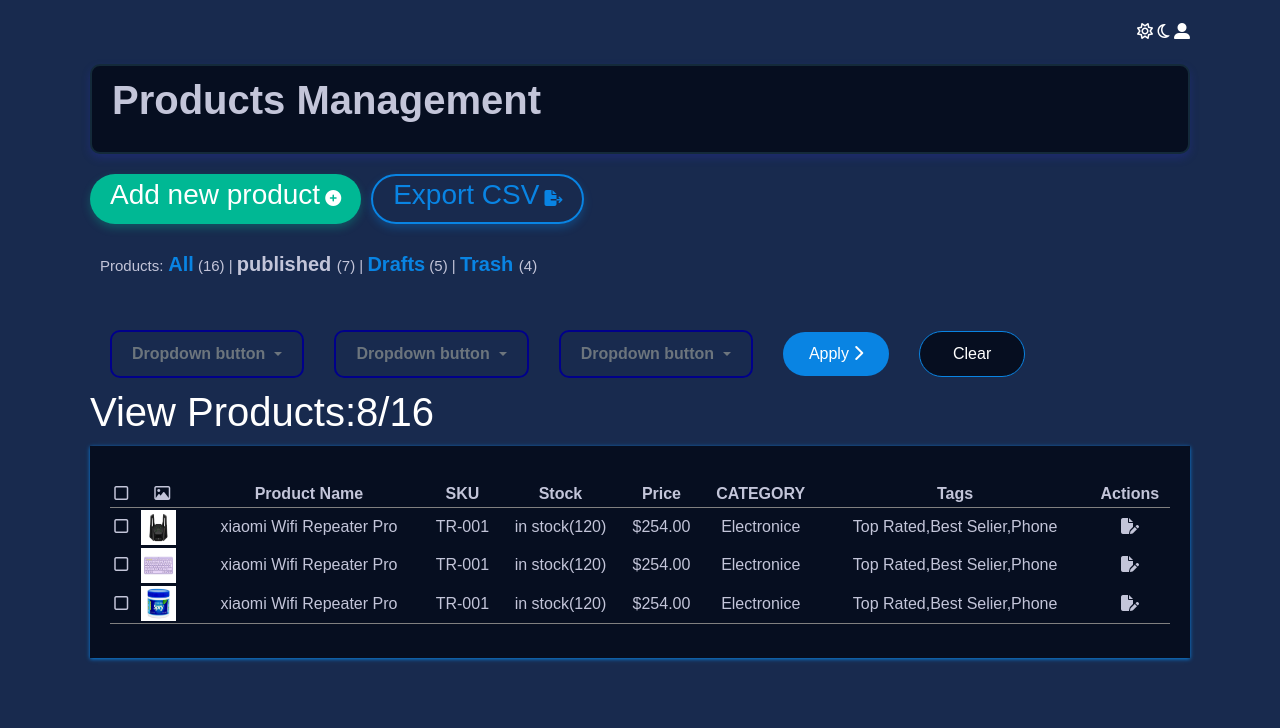
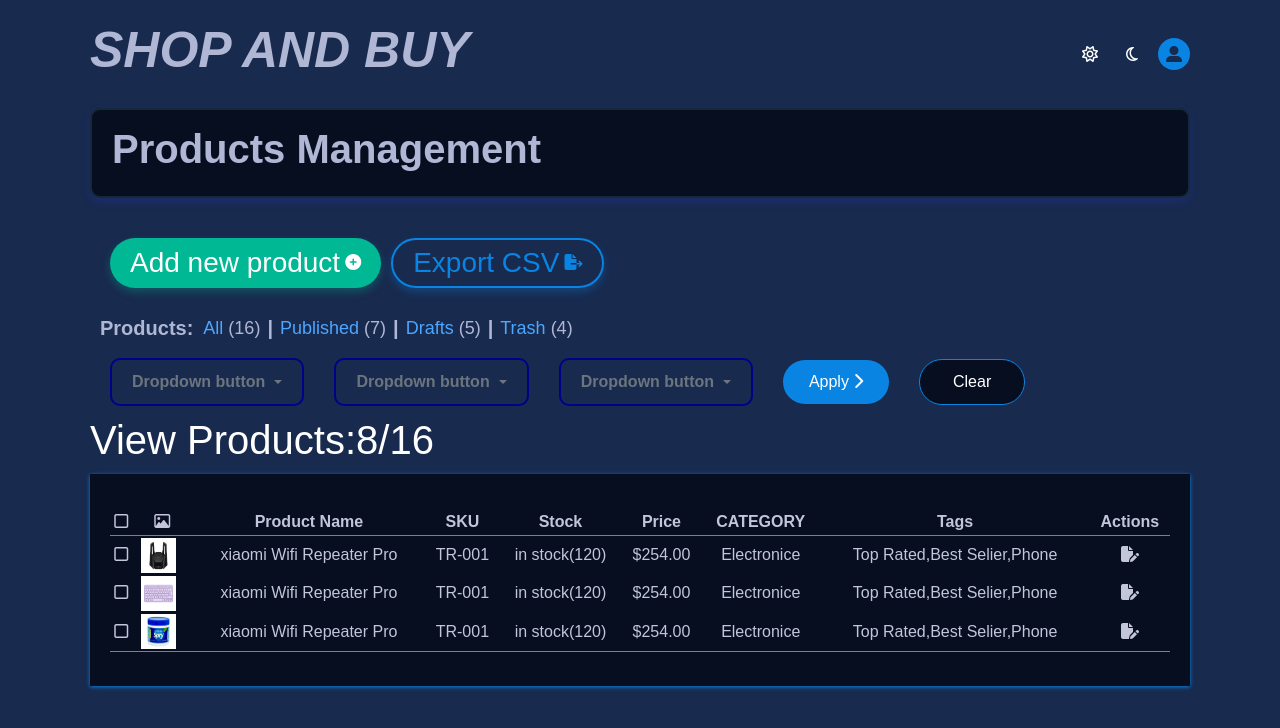
Before and after one commit to toqat47/Shop-buy, a plain HTML site: page Products_Management.html in a window 1280 px wide. Drawn offline with nearby package versions, Linux system fonts and the light colour scheme.

Commit message:
update some product page managment

```diff
--- a/Products_Management.html
+++ b/Products_Management.html
@@ -12,11 +12,13 @@
   <body>
     <div class="container">
       <header class="header">
-        <div class="icon">
+        <h1 class="site-name">SHOP AND BUY</h1>
+          <div class="header-right-side">
             <i class="fa-regular fa-sun"></i>
             <i class="fa-regular fa-moon"></i>
-         <i class="fa-solid fa-user-large"></i>
+            <a class="header-profile" href="#"><i class="fa-solid fa-user-large"></i></a>
           </div>
+        </header>
           <div class="title">
         <h1>Products Management</h1>
           </div>
@@ -29,8 +31,37 @@
           </button>
         </div>
         <div class="product">
-        <p>Products:<span class="all"> All</span>   (16) | <span class="published"> published </span>    (7) |
-             <span class="all"> Drafts</span>    (5) | <span class="all"> Trash </span>   (4)</p>
+          <p>
+            <div class="taxonmies-div-title">Products:</div>
+            <div class="taxonmies">
+              <div class="single-tax">
+                <span class="tax-name">
+                  <a href="#">All</a>
+                </span>
+                <span class="tax-count">(16)</span>
+                <div class="tax-sperator">|</div>
+              </div>
+              <div class="single-tax">
+                <span class="tax-name">
+                  <a href="#">Published</a>
+                </span>
+                <span class="tax-count">(7)</span>
+                <div class="tax-sperator">|</div>
+              </div>
+              <div class="single-tax">
+                <span class="tax-name">
+                  <a href="#">Drafts</a>
+                </span>
+                <span class="tax-count">(5)</span>
+                <div class="tax-sperator">|</div>
+              </div>
+              <div class="single-tax">
+                <span class="tax-name">
+                  <a href="#">Trash</a>
+                </span>
+                <span class="tax-count">(4)</span>
+              </div>
+            </div>
         </div>
         <div class="Dropdown">
         <div class="dropdown_1">
@@ -66,7 +97,7 @@
         <button class="apply-btn">Apply <i class="fa-solid fa-chevron-right"></i></button>
         <button class="clear-btn">Clear</button>
       </div>
-    </header>
+
       <!-- <div class="table_box">
           <div class="table_row">
               <div class="table_cell">
@@ -159,6 +190,6 @@
     <script src="https://cdn.jsdelivr.net/npm/bootstrap@5.3.3/dist/js/bootstrap.bundle.min.js" integrity="sha384-YvpcrYf0tY3lHB60NNkmXc5s9fDVZLESaAA55NDzOxhy9GkcIdslK1eN7N6jIeHz" crossorigin="anonymous"></script>
     <script src="https://ajax.googleapis.com/ajax/libs/jquery/3.7.1/jquery.min.js"></script>
     <script src="js/main.js"></script>
-</body>
+
   </body>
 </html>
--- a/css/master.css
+++ b/css/master.css
@@ -64,9 +64,42 @@ a:hover::before{
    font-style: italic;
    color: var(--color-semi-gray);
 }
+.header {
+   display: flex;
+   gap: 20px;
+   justify-content: space-between;
+   align-items: center;
+   margin-bottom: 20px;
+}
+
+.header-right-side{
+   display: flex;
+   justify-content: center;
+   align-items: center;
+   gap:10px;
+}
+.header-right-side i{
+   font-size: 16px;
+   width: 32px;
+   height: 32px;
+   justify-content: center;
+   align-items: center;
+   display: flex;
+
+}
+
+.header-profile{
+   background-color: var(--border-color);
+   border-radius: 50%;
+}
 
 
-
+.header-profile i{
+   color:var(--secondry-color);
+}
+.header-profile::before{
+   content: none;
+}
 
 .input-div{
    display: flex;
@@ -129,4 +162,50 @@ button[type="submit"]{
    color: var(--link-color);
    font-size: 16px;
 }
+.title{
+   height: 90px;
+   border-radius: 10px;
+   cursor: pointer;
+   display: flex;
+   justify-content: start;
+   align-items: center;
+   width: 100%;
+   background-color: #060e20;
+   border: 2px solid #142a3a;
+   box-shadow: 0 4px 8px rgba(44, 51, 185, 0.3);
+   padding: 20px;
+   margin-bottom: 20px;
+}
+.title h1 {
+   font-size: 40px;
+   font-weight: bold;
+   color: var(--color-semi-gray);
+}
+.taxonmies{
+   display: flex ;
+   gap: 5px;
+   padding: 0 10px;
+}
+.taxonmies-div-title{
+   font-size: 20px;
+   font-weight: 600;
+}
+.tax-sperator{
+   font-size: 20px;
+   font-weight: bold;
+   padding: 0 2px;
+}
+.single-tax{
+   display: flex;
+   justify-content: center;
+   align-items: center;
+   gap: 5px;
+}
 /* ===================================== End  Global  ====================================== */
+
+
+/* ================================================ disable bootsrap ================================ */
+h3{
+   margin-bottom: 0;
+}
+/* ================================================ disable bootsrap ================================ */
--- a/css/products.css
+++ b/css/products.css
@@ -3,35 +3,13 @@
   .container {
     padding: 20px;
   }
-  .icon{
-    flex: 1;
-    text-align: right;
 
-  }
-  .header {
-    display: flex;
-    flex-direction: column;
-    gap: 20px;
-  }
-  .title{
-    background-color: transparent;
-    height: 90px;
-    border-radius: 10px;
-    cursor: pointer;
-    width: 100%;
-    background-color: #060e20;
-    border: 2px solid #142a3a;
-    box-shadow: 0 4px 8px rgba(44, 51, 185, 0.3);
-  }
-  .title h1 {
-    font-size: 40px;
-    font-weight: bold;
-    color: #c3c5d9;
-    padding: 10px 20px;
-  }
+
+
 .buttons {
     display: flex;
     gap: 10px;
+    padding: 20px;
   }
   .btn {
     display: flex;
@@ -69,13 +47,18 @@
   }
   .product{
     padding: 5px 10px;
-    font-size: 15px;
-    color:#c3c5d9;
+    display: flex;
+    font-size: 18px;
+    color:var(--color-semi-gray);
+    align-items: center;
+
   }
-  .product span{
-    font-size: 20px;
-    font-weight: bold;
+  .product p{
+    margin: 0;
   }
+  /* .product span{
+
+  } */
   .all{
     color: #0984e3;
   }
--- a/js/main.js
+++ b/js/main.js
@@ -1,19 +1,19 @@
 
 
+$(document).ready(function(){ // Every Password input add icon to show password when clicked
+  $('.password-with-icon input[type="password"]').after(`<span class="eye password_eye" > <i class="fa-solid fa-eye icon"></i></span>`);
+});
 
 
+    //Show Passowrd when Click on  Eye icon
     $(document).ready(function(){
-
-      let passwords = $('#Password_eye');
+      let passwords = $('.password_eye');
       passwords.each( function(i , ele) {
-        $(ele).on('click', ()=>{
+        $(ele).on('click', () =>{
           $(this).attr('type')
           let type =  $(this).siblings('input').attr('type');
-          type == 'password' ? $(this).siblings('input').attr('type', 'text') : $(this).siblings('input').attr('type', 'password');
+          type == 'password' ? $(this).siblings('input').attr('type', 'text')             : $(this).siblings('input').attr('type', 'password');
           type == 'password' ? $(this).html(`<i class="fa-solid fa-eye-slash icon"></i>`) : $(this).html(`<i class="fa-solid fa-eye icon"></i>`);
         })
       } )
-
-
-
     });
```
Also changed, not shown: Log in.Html (+0 -2 lines), css/log_in.css (+11 -1 lines), Sing up.Html (deleted). Lines whose indentation alone changed are shown as unchanged.
